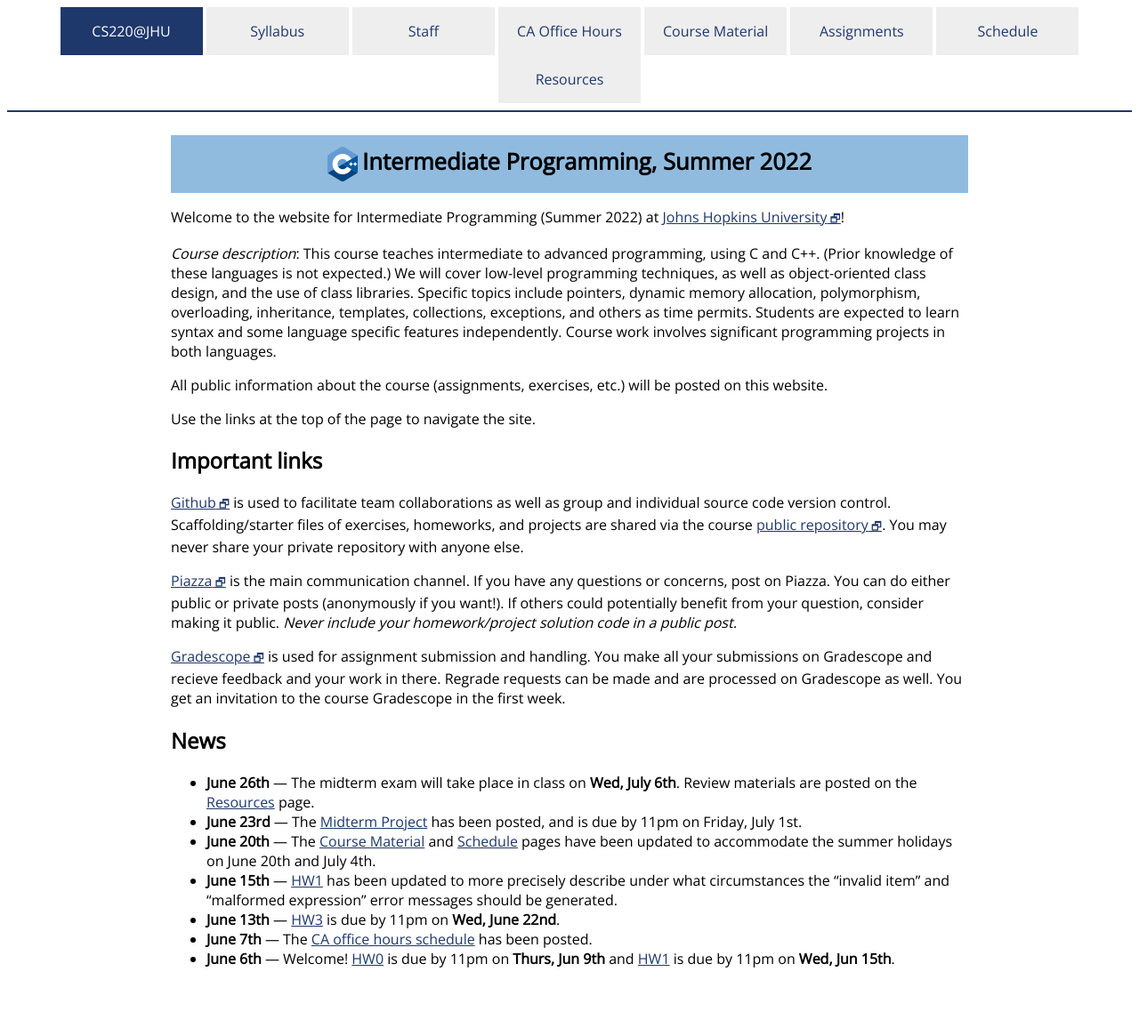
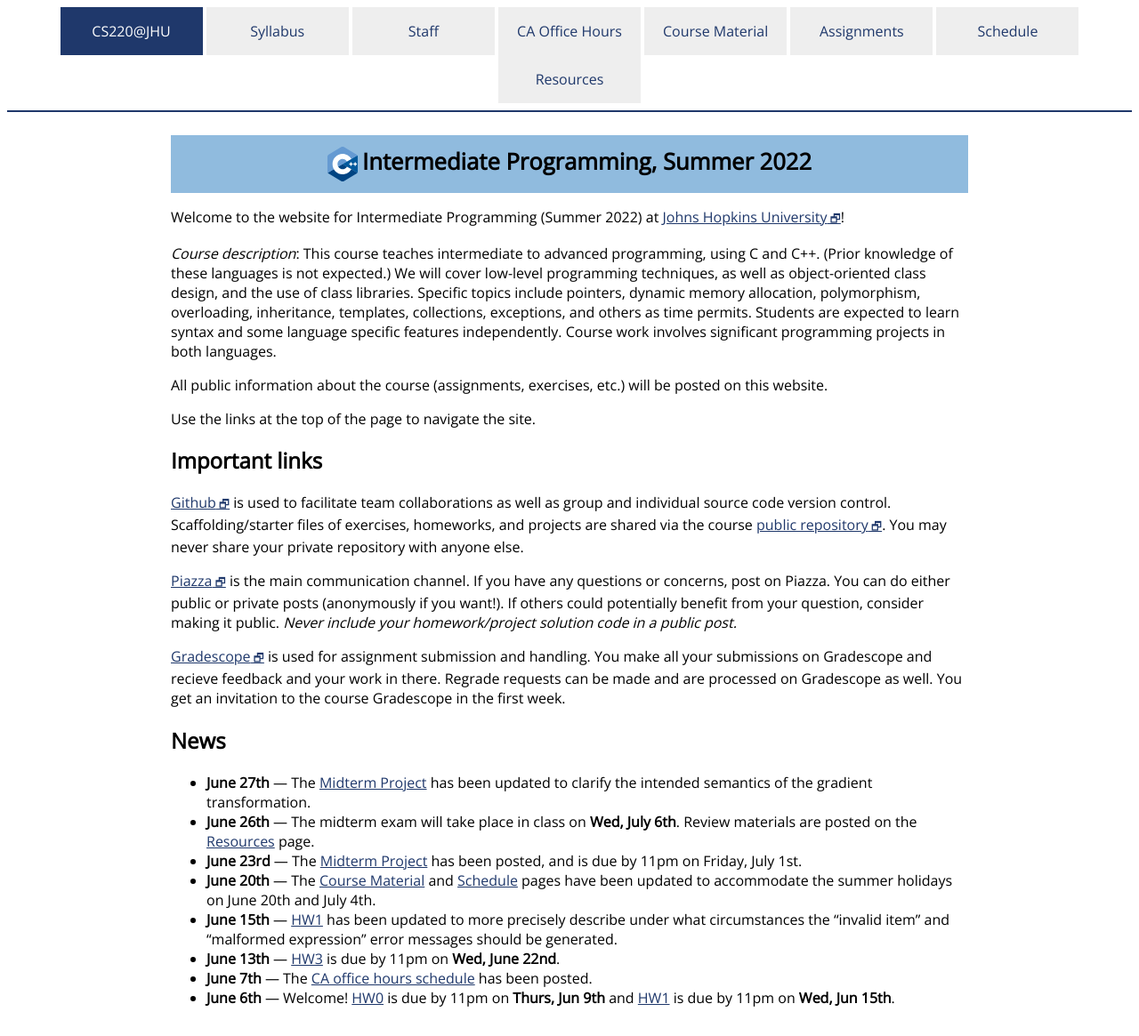
Before and after one commit to jhu-ip/cs220-summer22, a Jekyll site: the page built from index.md, in a window 1280 px wide. Shown: the whole page at 89% size. Built offline with Jekyll 4.4.1, drawn with Linux system fonts in a browser that asks for light colours; some web fonts are replaced; before the commit the page ends 1121 px from its top, so only the background shows below that.

Commit message:
clarification about grayscale transformation

```diff
--- a/index.md
+++ b/index.md
@@ -47,6 +47,8 @@
 
 ## News
 
+* **June 27th** — The [Midterm Project](assign/midterm.html) has been updated
+  to clarify the intended semantics of the gradient transformation.
 * **June 26th** — The midterm exam will take place in class on **Wed, July 6th**.
   Review materials are posted on the [Resources](resources.html) page.
 * **June 23rd** — The [Midterm Project](assign/midterm.html) has been posted, and is
```
Also changed, not shown: assign/midterm.md (+1 -1 lines).
